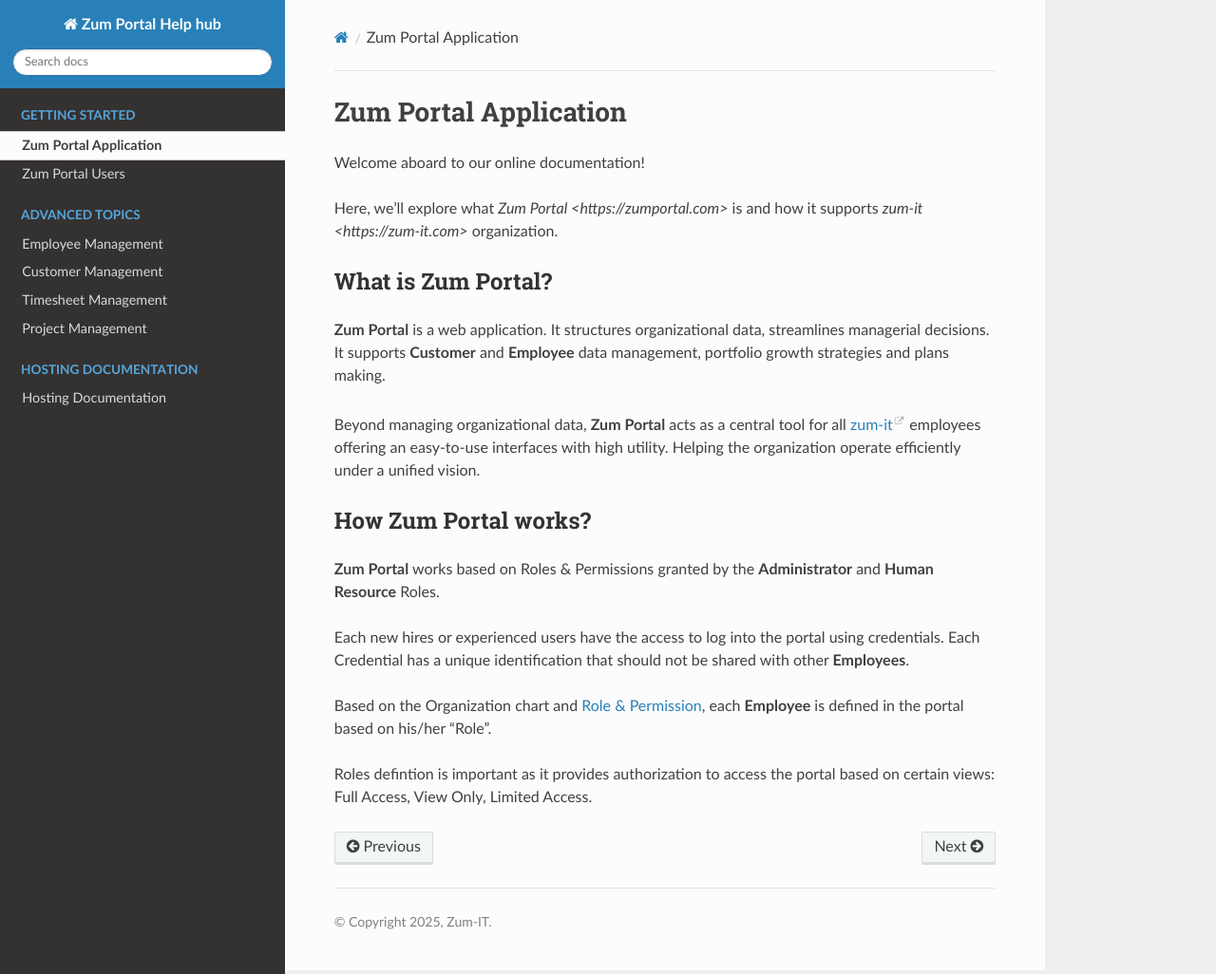
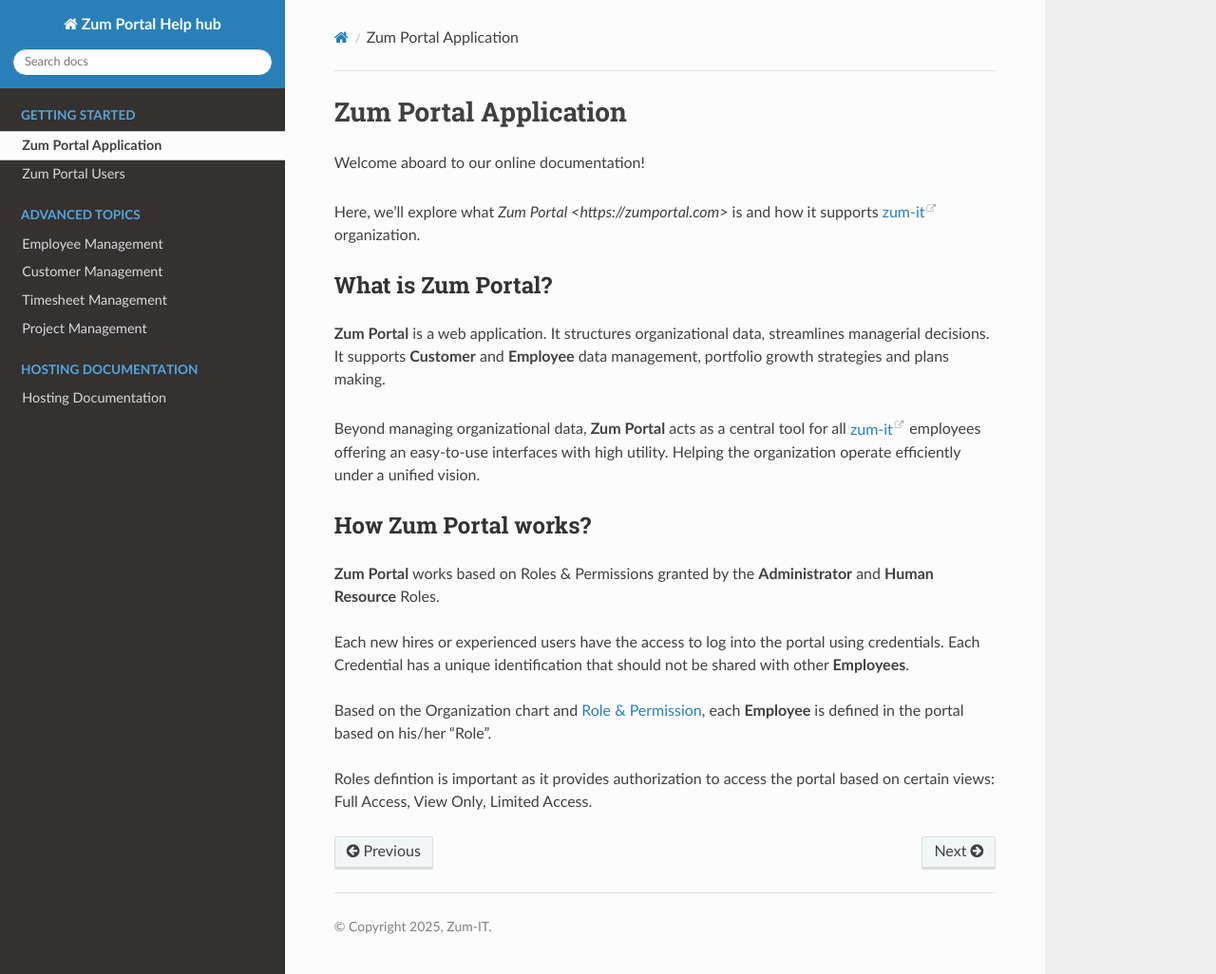
Before and after one commit to ghadiben0/Project-Zum-Portal, a Sphinx documentation site: the page built from docs/source/zumportaldefinition.rst, in a window 1280 px wide and 1026 px high. Shown: the whole window at 95% size. Built offline with Sphinx 7.4.7 and the Read the Docs theme 3.1.0, drawn with Linux system fonts in a browser that asks for light colours.

Commit message:
Update zumportaldefinition.rst

```diff
--- a/docs/source/zumportaldefinition.rst
+++ b/docs/source/zumportaldefinition.rst
@@ -3,7 +3,7 @@
 
 Welcome aboard to our online documentation!
 
-Here, we’ll explore what `Zum Portal <https://zumportal.com>` is and how it supports `zum-it <https://zum-it.com>` organization.
+Here, we’ll explore what `Zum Portal <https://zumportal.com>` is and how it supports `zum-it <https://zum-it.com>`__ organization.
 
 What is **Zum Portal**?
 ------------------
```
